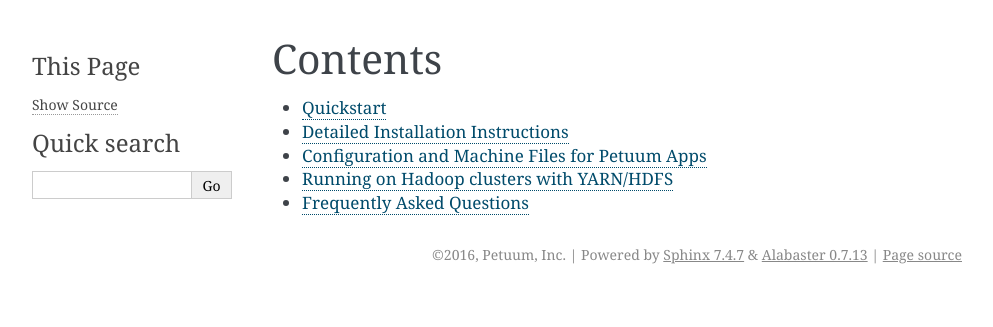
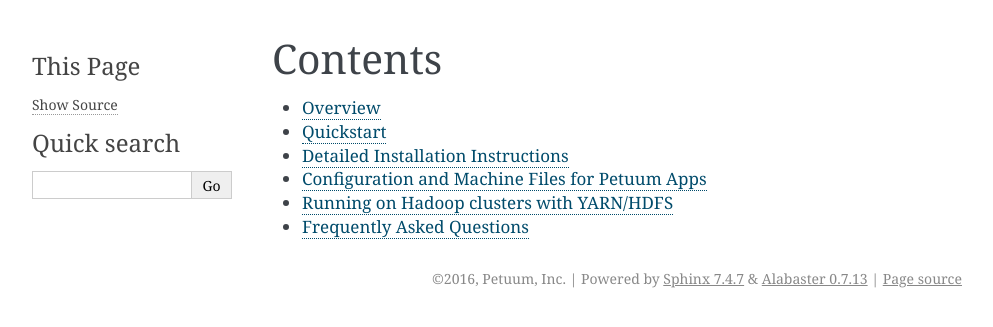
Before and after one commit to sailing-pmls/pmls.readthedocs.io, a Sphinx documentation site: the page built from docs/contents.md, in a window 1280 px wide. Shown: the top 327 px of the page, without its empty margins (148-1141 px from the left). Built offline with Sphinx 7.4.7, drawn with Linux system fonts in a browser that asks for light colours.

Commit message:
Update contents.md

```diff
--- a/docs/contents.md
+++ b/docs/contents.md
@@ -1,5 +1,6 @@
-## Contents
+# Contents
 
+* [Overview](index.md)
 * [Quickstart](quickstart.md)
 * [Detailed Installation Instructions](installation.md)
 * [Configuration and Machine Files for Petuum Apps](configuration.md)
```
